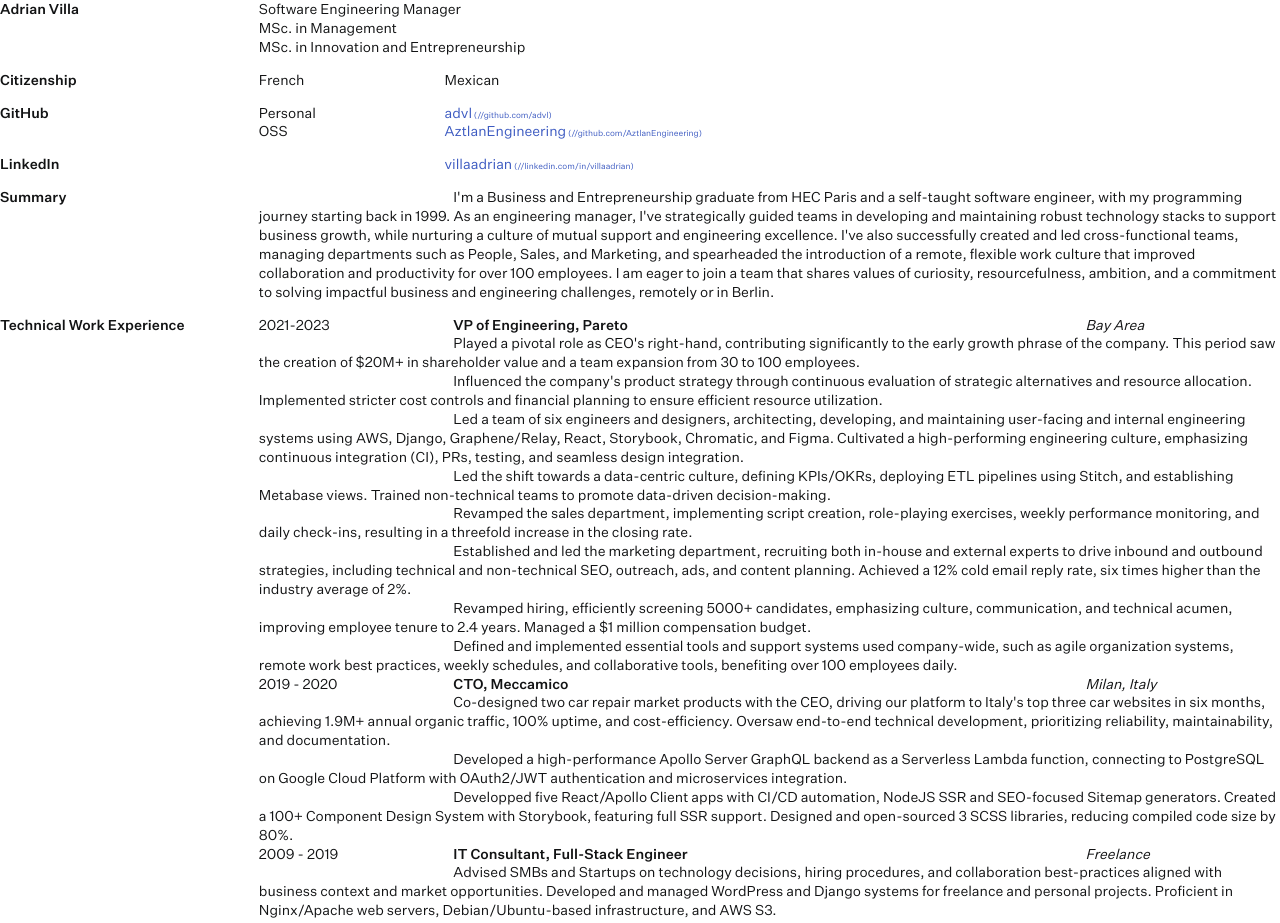
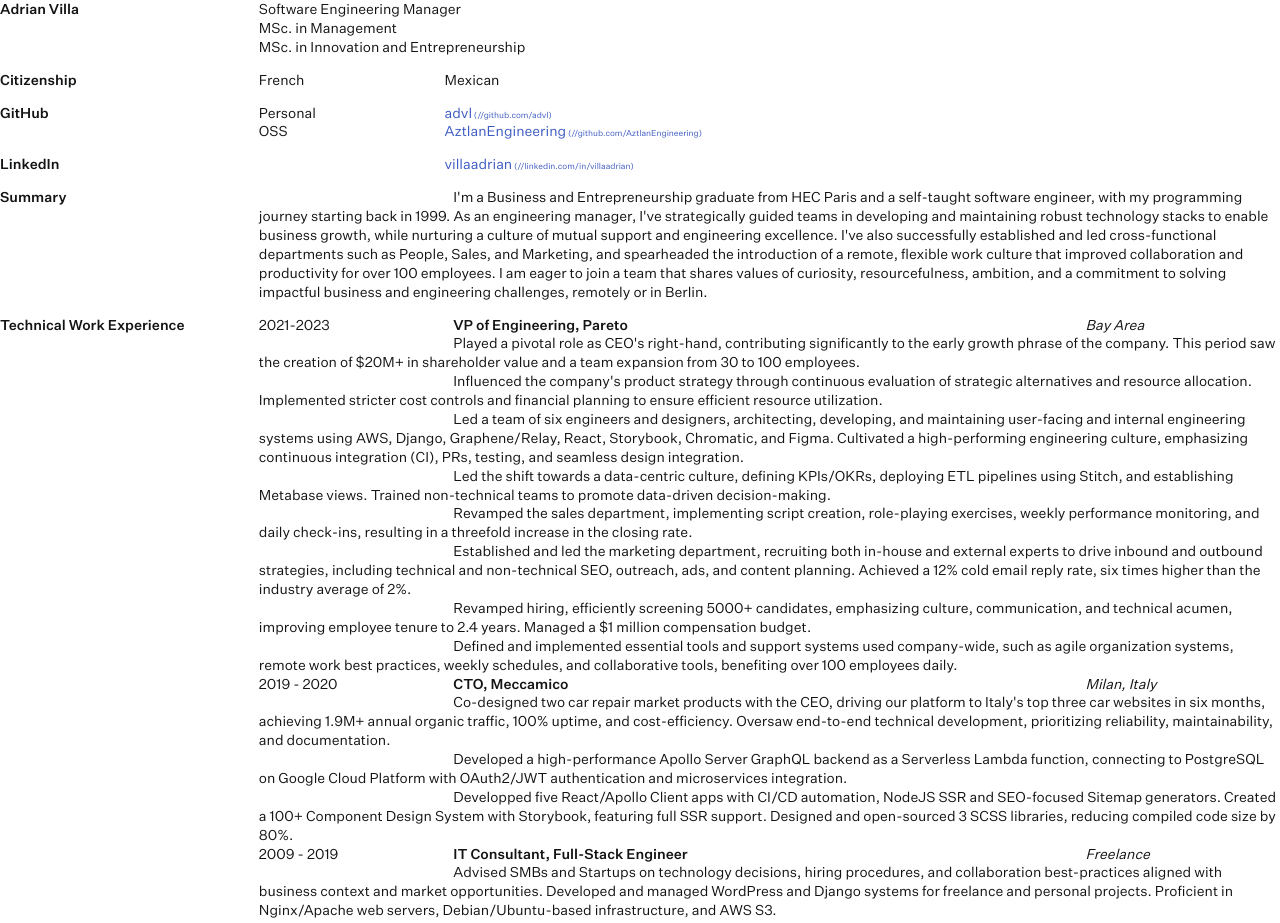
Before and after one commit to advl/resume, a website: page src/index.html in a window 1280 px wide. Shown: the top 923 px of the page. Drawn offline with Linux system fonts and the light colour scheme; files whose address does not match are found by name.

Commit message:
Minor improvements

```diff
--- a/src/index.html
+++ b/src/index.html
@@ -83,15 +83,15 @@
           I'm a Business and Entrepreneurship graduate from HEC Paris and a
           self-taught software engineer, with my programming journey starting
           back in 1999. As an engineering manager, I've strategically guided
-          teams in developing and maintaining robust technology stacks to
-          support business growth, while nurturing a culture of mutual support
-          and engineering excellence. I've also successfully created and led
-          cross-functional teams, managing departments such as People, Sales,
-          and Marketing, and spearheaded the introduction of a remote, flexible
-          work culture that improved collaboration and productivity for over 100
-          employees. I am eager to join a team that shares values of curiosity,
-          resourcefulness, ambition, and a commitment to solving impactful
-          business and engineering challenges, remotely or in Berlin.
+          teams in developing and maintaining robust technology stacks to enable
+          business growth, while nurturing a culture of mutual support and
+          engineering excellence. I've also successfully established and led
+          cross-functional departments such as People, Sales, and Marketing, and
+          spearheaded the introduction of a remote, flexible work culture that
+          improved collaboration and productivity for over 100 employees. I am
+          eager to join a team that shares values of curiosity, resourcefulness,
+          ambition, and a commitment to solving impactful business and
+          engineering challenges, remotely or in Berlin.
         </p>
       </div>
     </section>
@@ -293,7 +293,7 @@
         <code>@media print</code> and leverages the
         <a target="_blank" href="//pagedjs.org">pagedjs</a> polyfills. The
         source code is available on
-        <a target="_blank" href="//github.com/advl/resume">GitLab</a>
+        <a target="_blank" href="//github.com/advl/resume">GitHub</a>
         and is continuously deployed at
         <a
           target="_blank"
```
